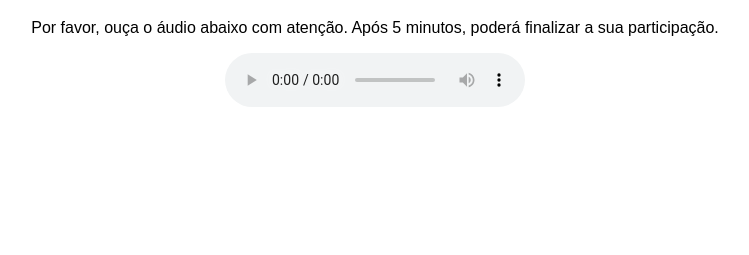
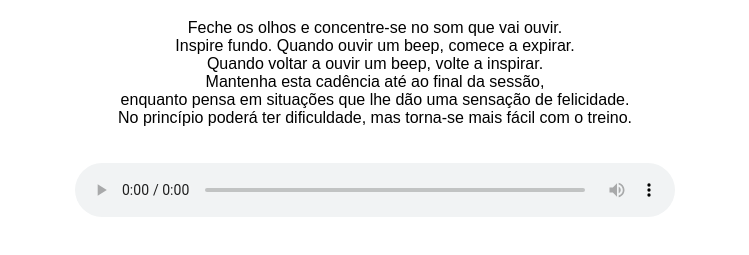
Before and after one commit to PsicoCardio/psicocardio-intervencao, a plain HTML site: page index.html in a window 1280 px wide. Shown: the part 119-374 px from the top of the page, without its empty margins (265-1014 px from the left). Drawn offline with Linux system fonts and the light colour scheme.

Commit message:
Update index.html

```diff
--- a/index.html
+++ b/index.html
@@ -9,6 +9,13 @@
       text-align: center;
       padding: 50px;
     }
+
+    audio {
+      margin-top: 20px;
+      width: 100%;
+      max-width: 600px;
+    }
+
     #finalizar {
       display: none;
       margin-top: 40px;
@@ -17,26 +24,32 @@
     }
   </style>
   <script>
-    // Mostrar botão "Finalizar" após 5 minutos (300.000 ms)
     window.onload = function() {
       setTimeout(function() {
         document.getElementById('finalizar').style.display = 'inline-block';
-      }, 300000);
+      }, 300000); // 5 minutos = 300000 ms
     }
   </script>
 </head>
 <body>
   <h1>Intervenção Psicocárdio</h1>
-  <p>Por favor, ouça o áudio abaixo com atenção. Após 5 minutos, poderá finalizar a sua participação.</p>
 
-  <!-- Áudio incorporado diretamente -->
+  <p>
+    Feche os olhos e concentre-se no som que vai ouvir.<br>
+    Inspire fundo. Quando ouvir um beep, comece a expirar.<br>
+    Quando voltar a ouvir um beep, volte a inspirar.<br>
+    Mantenha esta cadência até ao final da sessão,<br>
+    enquanto pensa em situações que lhe dão uma sensação de felicidade.<br>
+    No princípio poderá ter dificuldade, mas torna-se mais fácil com o treino.
+  </p>
+
+  <!-- Áudio diretamente na página -->
   <audio controls>
-    <source src="https://unedo365-my.sharepoint.com/:u:/g/personal/mt_m_aragoneses_edu_uned_es/ERIeZ2eZV7ZJpzLwcyte1ukBGEIEvtWqXBou2MUatkpPyA" type="audio/mpeg">
-    O seu browser não suporta a reprodução de áudio.
+    <source src="A.mp3" type="audio/mpeg">
+    O seu navegador não suporta o elemento de áudio.
   </audio>
 
-  <!-- Botão que aparece após 5 minutos -->
-  <br><br>
+  <!-- Botão "Finalizar Sessão" que só aparece após 5 minutos -->
   <button id="finalizar" onclick="window.location.href='https://forms.cloud.microsoft/Pages/ResponsePage.aspx?id=SHBYtXCgrUO2VCCjHpstmUUk_20om_1Phm-rNC8fTENUQjJLN0hOWTdZQVVCRVBFMFNFN0FVQlVYOC4u';">
     Finalizar Sessão
   </button>
```
